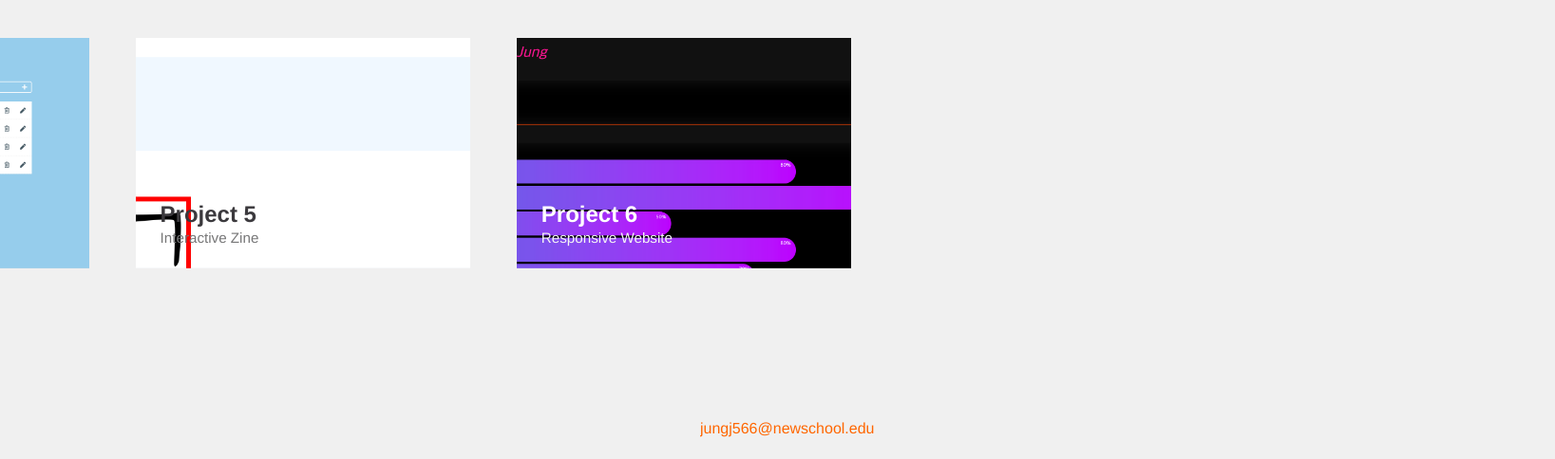
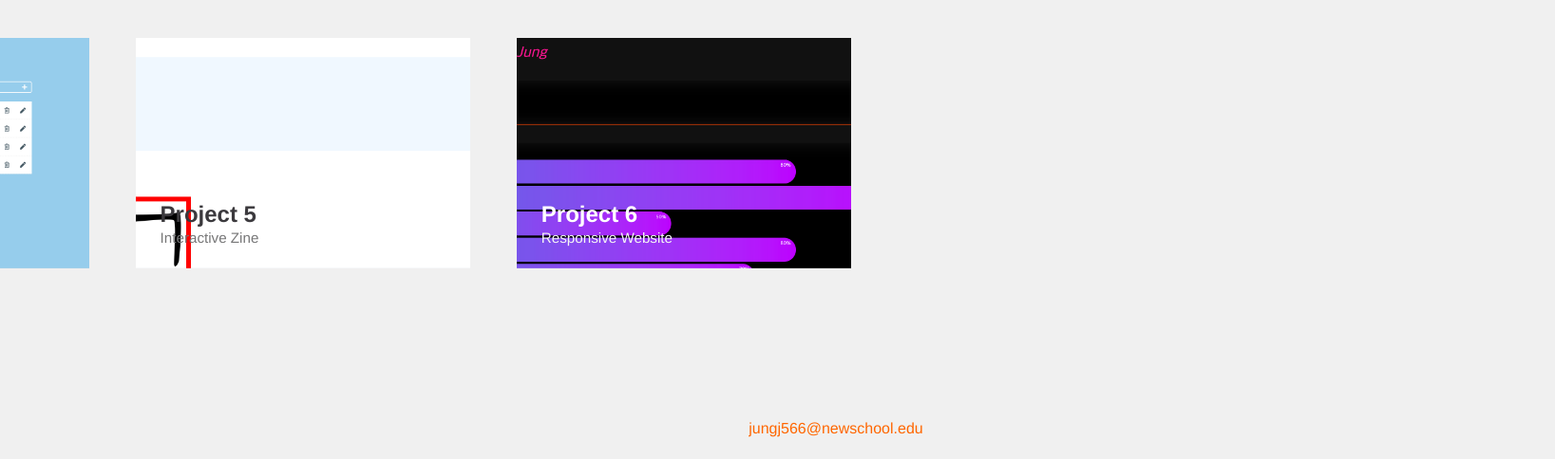
Before and after one commit to winjjh/winjjh.github.io, a plain HTML site: page index.html in a window 1280 px wide. Shown: the part 436-920 px from the top of the page at 95% size, 1637 px wide, since content can reach past the window. Drawn offline with Linux system fonts and the light colour scheme.

Commit message:
Update style.css

```diff
--- a/css/style.css
+++ b/css/style.css
@@ -303,7 +303,7 @@ footer {
     position: absolute;
     font-size: 16px;
     width: 100%;
-    left: 75%;
+    left: 79%;
     top: 105%;
     padding: 20px;
     color: rgb(255, 102, 0);;
```
